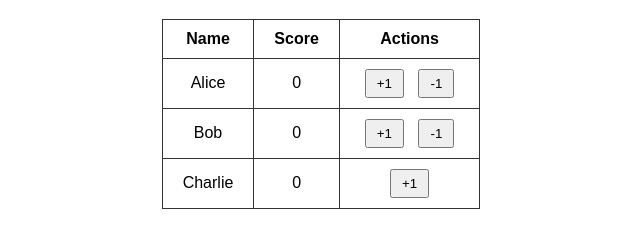
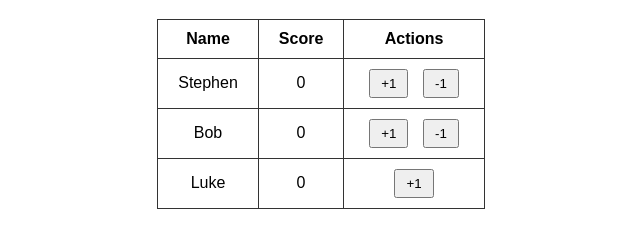
Before and after one commit to rozwood10/family-scoreboard, a plain HTML site: page index.html in a window 1280 px wide. Shown: the part 61-308 px from the top of the page, without its empty margins (319-959 px from the left). Drawn offline with Linux system fonts and the light colour scheme.

Commit message:
Update scoreboard with new player 'Stephen' and 'Luke'

```diff
--- a/index.html
+++ b/index.html
@@ -21,7 +21,7 @@
     <th>Actions</th>
   </tr>
   <tr>
-    <td>Alice</td>
+    <td>Stephen</td>
     <td>0</td>
     <td>
       <button onclick="addPoint(this)">+1</button>
@@ -37,7 +37,7 @@
     </td>
   </tr>
   <tr>
-    <td>Charlie</td>
+    <td>Luke</td>
     <td>0</td>
     <td>
       <button onclick="addPoint(this)">+1</button>
```
